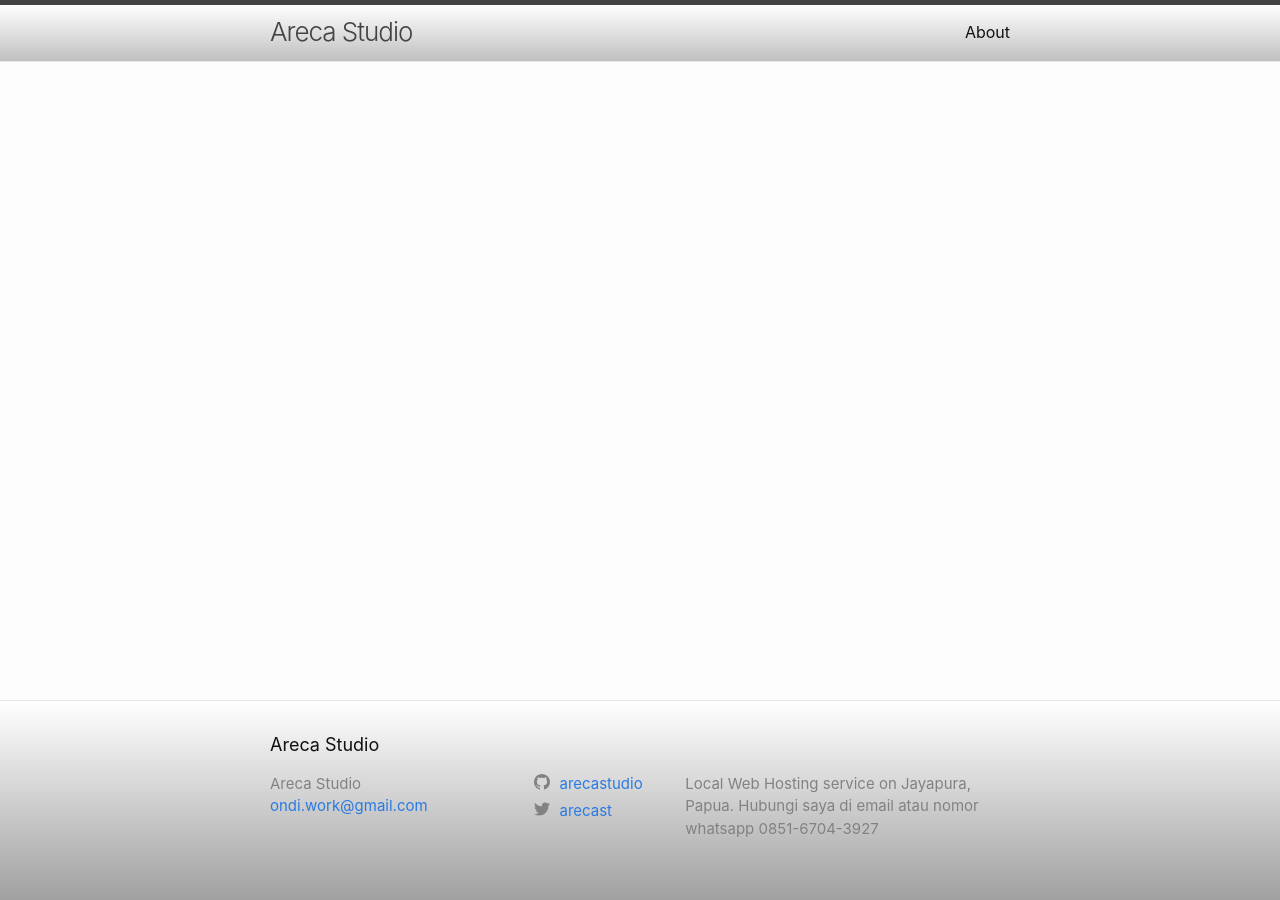
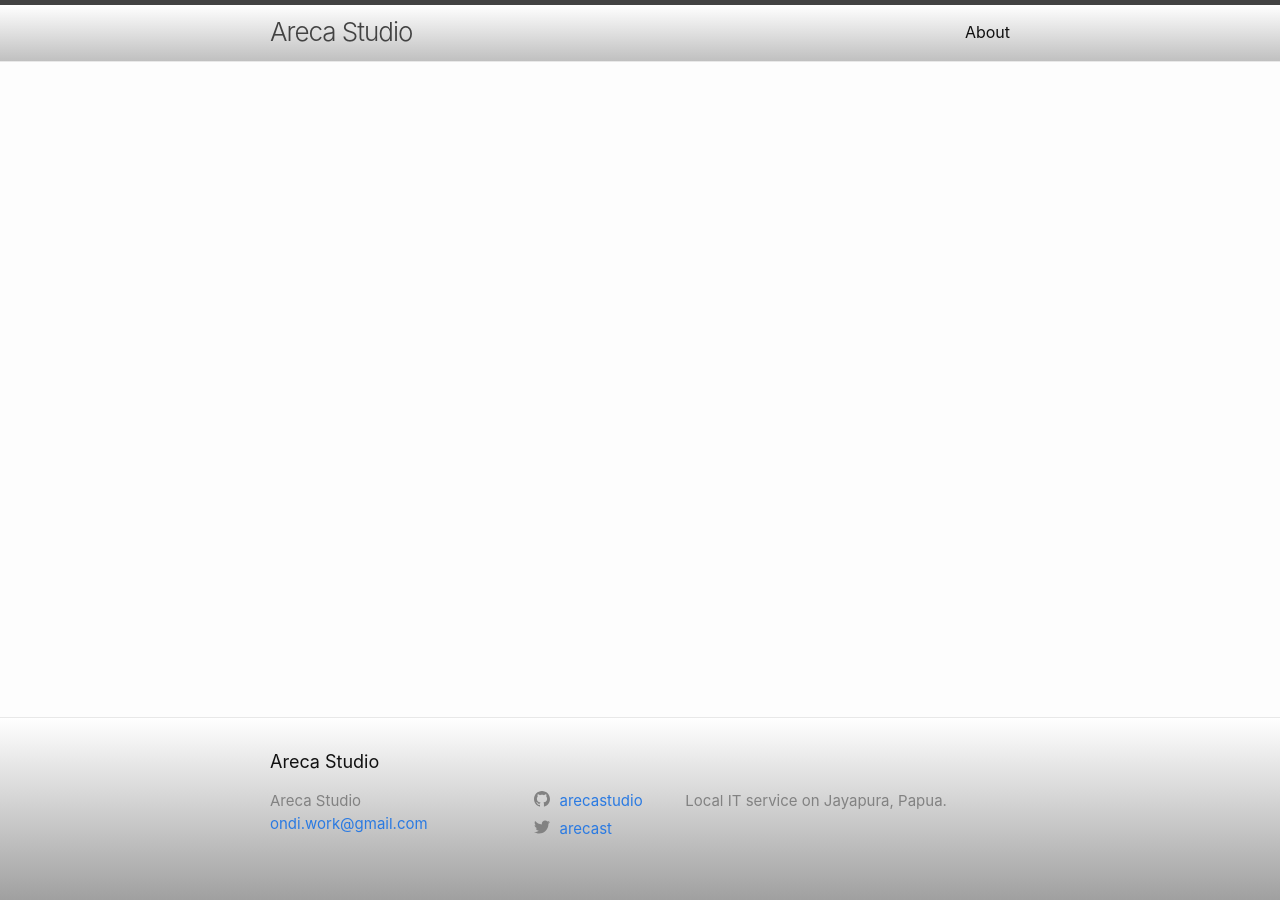
Before and after one commit to arecastudio/areca-static, a Jekyll site: the page built from index.markdown, in a window 1280 px wide. Built offline with Jekyll 4.4.1, drawn with Linux system fonts in a browser that asks for light colours.

Commit message:
update _config.yml #2

```diff
--- a/_config.yml
+++ b/_config.yml
@@ -21,7 +21,7 @@
 title: Areca Studio
 email: ondi.work@gmail.com
 description: >- # this means to ignore newlines until "baseurl:"
-  Local Web Hosting service on Jayapura, Papua. Hubungi saya di email atau nomor whatsapp 0851-6704-3927
+  Local IT service on Jayapura, Papua.
 baseurl: "" # the subpath of your site, e.g. /blog
 url: "" # the base hostname & protocol for your site, e.g. http://example.com
 twitter_username: arecast
```
Also changed, not shown: 1 other file.
